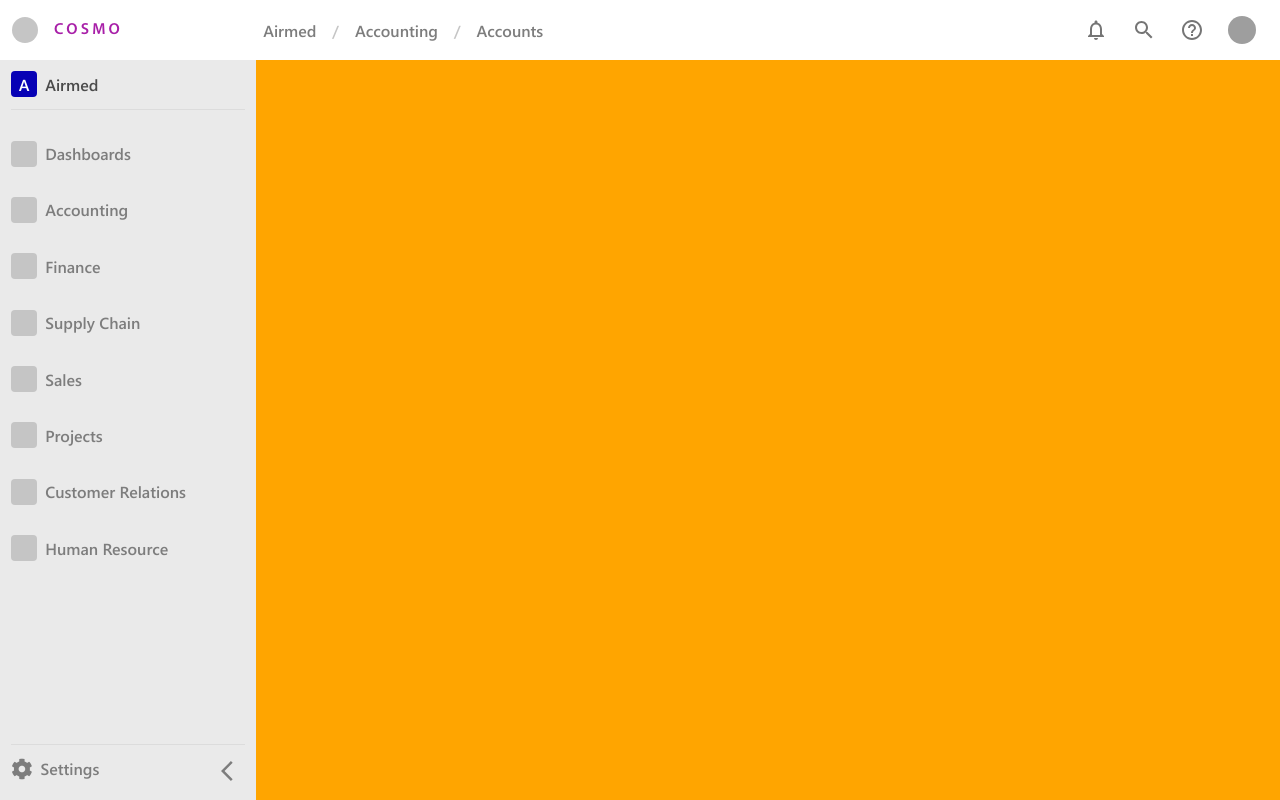
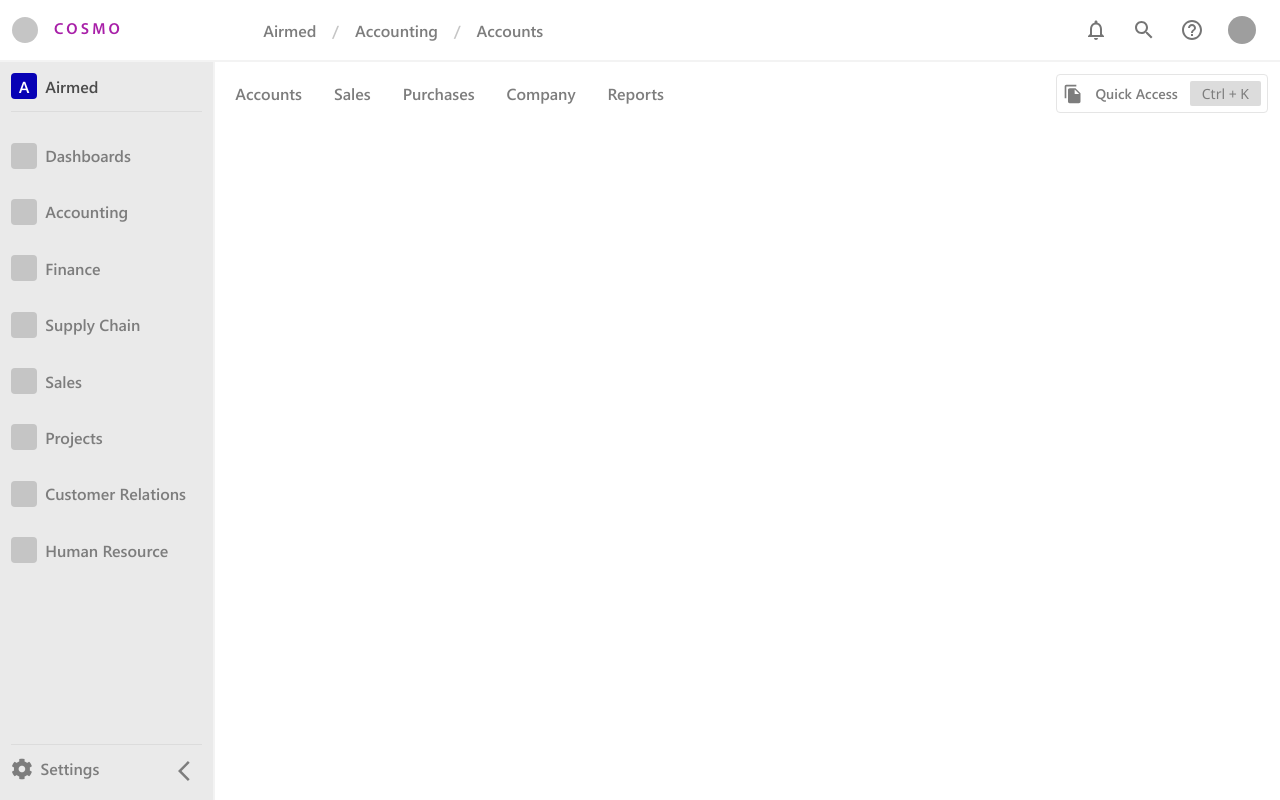
Before and after one commit to Maheerali-pk/cosmo, a React (Create React App) app: page / in a window 1280 px wide. Built offline with nearby package versions, Linux system fonts and the light colour scheme; grey boxes are pictures that could not be loaded; a small style sheet from the web is missing.

Commit message:
AccountRecieveablesHeader is done

```diff
--- a/src/App.tsx
+++ b/src/App.tsx
@@ -6,6 +6,7 @@ import { GlobalContextProvider } from "./Contexts/GlobalContext/GlobalContext";
 import Sidebar from "./Components/Sidebar";
 import styled from "styled-components";
 import { flexbox } from "./StyledComponents/Flexbox";
+import AccountRecieveables from "./Pages/AccountRecieveables/AccountRecieveables";
 
 const AppWrapper = styled.div`
    display: flex;
@@ -17,7 +18,6 @@ const AppWrapper = styled.div`
 const BottomArea = styled.div`
    ${flexbox({})};
    flex-grow: 1;
-   background-color: orange;
    width: 100%;
    /* height: 100%; */
 `;
@@ -29,6 +29,7 @@ function App() {
             <Navbar headingItems={["Airmed", "Accounting", "Accounts"]}></Navbar>
             <BottomArea>
                <Sidebar></Sidebar>
+               <AccountRecieveables></AccountRecieveables>
             </BottomArea>
          </AppWrapper>
       </GlobalContextProvider>
--- a/src/Components/Navbar.tsx
+++ b/src/Components/Navbar.tsx
@@ -21,7 +21,7 @@ const UserImage = styled.img`
 const NavbarWrapper = styled.div`
    width: 100%;
    height: fit-content;
-   border-bottom: #f3f3f3;
+   border-bottom: 2px solid ${colors.pageOutlineSkyblue};
    padding: 0.25rem 0.75rem;
    i {
       color: ${colors.grayText};
--- a/src/Helpers/utils.tsx
+++ b/src/Helpers/utils.tsx
@@ -17,6 +17,7 @@ export const colors = {
    sidebarBackground: "#EAEAEA",
    sidebarLogoPurple: "#0701B5",
    white: "white",
+   pageOutlineSkyblue: "#F3F3F3",
 };
 
 export const fonts = {};
--- /dev/null
+++ b/src/Pages/AccountRecieveables/AccountRecieveables.tsx
@@ -0,0 +1,21 @@
+import styled from "styled-components";
+import { colors, toRem } from "../../Helpers/utils";
+import Flexbox, { flexbox } from "../../StyledComponents/Flexbox";
+import Text from "../../StyledComponents/Text";
+import FileCopyIcon from "@material-ui/icons/FileCopy";
+import AccountRecieveableHeader from "./AccountRecieveablesHeader";
+export interface AccountRecieveablesProps {}
+
+const PageWrapper = styled(Flexbox)`
+   border-left: 2px solid ${colors.pageOutlineSkyblue};
+`;
+
+const AccountRecieveables: React.FC<AccountRecieveablesProps> = () => {
+   return (
+      <PageWrapper column fullWidth fullHeight>
+         <AccountRecieveableHeader></AccountRecieveableHeader>
+      </PageWrapper>
+   );
+};
+
+export default AccountRecieveables;
--- /dev/null
+++ b/src/Pages/AccountRecieveables/AccountRecieveablesHeader.tsx
@@ -0,0 +1,46 @@
+import styled from "styled-components";
+import { colors, toRem } from "../../Helpers/utils";
+import Flexbox, { flexbox } from "../../StyledComponents/Flexbox";
+import Text from "../../StyledComponents/Text";
+import FileCopyIcon from "@material-ui/icons/FileCopy";
+
+const HeaderWrapper = styled(Flexbox)`
+   padding: 0.75rem 0.75rem 0.75rem 1.25rem;
+`;
+
+const QuickAccessWrapper = styled(Flexbox)`
+   padding: ${toRem(6)};
+   border-radius: 0.25rem;
+   border: 1px solid ${colors.graySelection2};
+   color: ${colors.grayText};
+`;
+
+const CtrlKWrapper = styled.div`
+   padding: ${toRem(3)} 0.75rem;
+   background-color: ${colors.graySelection};
+   border-radius: ${toRem(2)};
+`;
+
+const AccountRecieveableHeader: React.FC = () => {
+   const headerItems = ["Accounts", "Sales", "Purchases", "Company", "Reports"];
+   return (
+      <HeaderWrapper justify="space-between" fullWidth>
+         <Flexbox gap={32}>
+            {headerItems.map((item) => (
+               <Text fontFamily="semibold">{item}</Text>
+            ))}
+         </Flexbox>
+         <QuickAccessWrapper gap={12}>
+            <FileCopyIcon fontSize="small"></FileCopyIcon>
+            <Text fontFamily="semibold" size={14}>
+               Quick Access
+            </Text>
+            <CtrlKWrapper>
+               <Text size={14}>Ctrl + K</Text>
+            </CtrlKWrapper>
+         </QuickAccessWrapper>
+      </HeaderWrapper>
+   );
+};
+
+export default AccountRecieveableHeader;
--- a/src/StyledComponents/Flexbox.tsx
+++ b/src/StyledComponents/Flexbox.tsx
@@ -8,6 +8,7 @@ interface FlexboxProps {
    justify?: FlexPos;
    gap?: string | number;
    fullWidth?: boolean;
+   fullHeight?: boolean;
 }
 
 const flexPosObject: { [k in FlexPos]: string } = {
@@ -51,4 +52,5 @@ export const flexbox = (p: FlexboxProps) => css`
       }
    `}
    ${p.fullWidth && `width: 100%`};
+   ${p.fullHeight && `height: 100%`};
 `;
```
